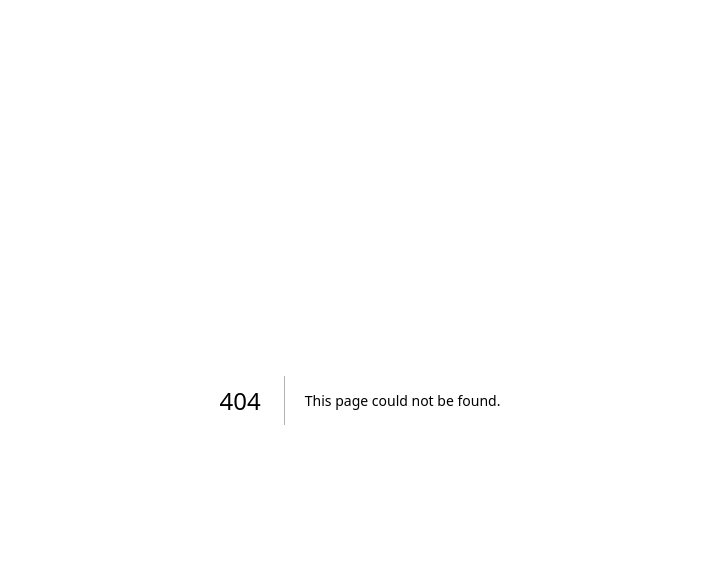
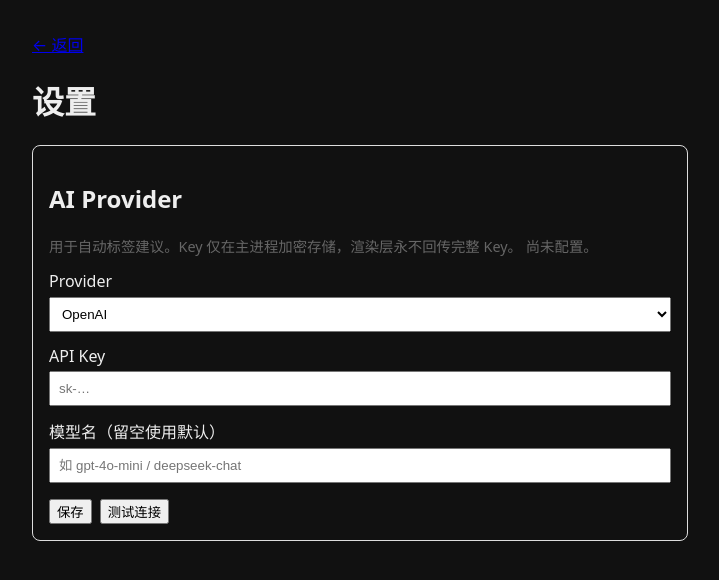
Before and after one commit to SOMWHY/sift, a Next.js app: page /settings in a window 1280 px wide. Before the commit this address had no page. Shown: the top 580 px of the page, without its empty margins (280-999 px from the left). Built offline with nearby package versions, Linux system fonts and the light colour scheme.

Commit message:
feat(providers): settings UI

```diff
--- /dev/null
+++ b/src/app/settings/page.tsx
@@ -0,0 +1,137 @@
+'use client';
+
+import { useEffect, useState } from 'react';
+import Link from 'next/link';
+
+const PROVIDERS = [
+  { id: 'openai', label: 'OpenAI' },
+  { id: 'deepseek', label: 'DeepSeek' },
+  { id: 'groq', label: 'Groq' },
+  { id: 'custom', label: '自定义（OpenAI 兼容）' },
+];
+
+export default function SettingsPage() {
+  const [providerId, setProviderId] = useState('openai');
+  const [apiKey, setApiKey] = useState('');
+  const [baseUrl, setBaseUrl] = useState('');
+  const [model, setModel] = useState('');
+  const [status, setStatus] = useState<{ configured: boolean; hint: string | null }>({
+    configured: false,
+    hint: null,
+  });
+  const [message, setMessage] = useState<string | null>(null);
+  const [busy, setBusy] = useState(false);
+
+  useEffect(() => {
+    if (typeof window === 'undefined' || !window.sift) return;
+    void window.sift.getProviderStatus().then(setStatus);
+  }, []);
+
+  async function save() {
+    if (!window.sift) return;
+    setBusy(true);
+    setMessage(null);
+    try {
+      const result = await window.sift.saveProvider({ providerId, apiKey, baseUrl, model });
+      if (result.configured) {
+        setApiKey(''); // 提交后清空输入框
+        setMessage('已保存。');
+        setStatus(await window.sift.getProviderStatus());
+      } else {
+        setMessage('保存失败：请填写 API Key。');
+      }
+    } finally {
+      setBusy(false);
+    }
+  }
+
+  async function test() {
+    if (!window.sift) return;
+    setBusy(true);
+    setMessage(null);
+    try {
+      const result = await window.sift.testConnection(providerId);
+      setMessage(result.ok ? '连接成功。' : `连接失败：${result.error ?? '未知错误'}`);
+    } finally {
+      setBusy(false);
+    }
+  }
+
+  return (
+    <main style={{ padding: '2rem', maxWidth: 720, margin: '0 auto' }}>
+      <nav style={{ marginBottom: '1rem' }}>
+        <Link href="/">← 返回</Link>
+      </nav>
+      <h1>设置</h1>
+
+      <section style={{ border: '1px solid #ddd', borderRadius: 8, padding: '1rem', marginBottom: '1.5rem' }}>
+        <h2>AI Provider</h2>
+        <p style={{ color: '#666', fontSize: '0.9rem' }}>
+          用于自动标签建议。Key 仅在主进程加密存储，渲染层永不回传完整 Key。
+          {status.configured && status.hint ? ` 当前已配置（${status.hint}）。` : ' 尚未配置。'}
+        </p>
+
+        <label style={{ display: 'block', marginTop: '0.8rem' }}>
+          Provider
+          <select
+            value={providerId}
+            onChange={(e) => setProviderId(e.target.value)}
+            style={{ display: 'block', width: '100%', padding: '0.5rem', marginTop: '0.3rem' }}
+          >
+            {PROVIDERS.map((p) => (
+              <option key={p.id} value={p.id}>
+                {p.label}
+              </option>
+            ))}
+          </select>
+        </label>
+
+        <label style={{ display: 'block', marginTop: '0.8rem' }}>
+          API Key
+          <input
+            type="password"
+            value={apiKey}
+            onChange={(e) => setApiKey(e.target.value)}
+            autoComplete="off"
+            placeholder="sk-…"
+            style={{ display: 'block', width: '100%', padding: '0.5rem', marginTop: '0.3rem' }}
+          />
+        </label>
+
+        {providerId === 'custom' && (
+          <label style={{ display: 'block', marginTop: '0.8rem' }}>
+            Base URL
+            <input
+              type="text"
+              value={baseUrl}
+              onChange={(e) => setBaseUrl(e.target.value)}
+              placeholder="https://api.example.com/v1"
+              style={{ display: 'block', width: '100%', padding: '0.5rem', marginTop: '0.3rem' }}
+            />
+          </label>
+        )}
+
+        <label style={{ display: 'block', marginTop: '0.8rem' }}>
+          模型名（留空使用默认）
+          <input
+            type="text"
+            value={model}
+            onChange={(e) => setModel(e.target.value)}
+            placeholder="如 gpt-4o-mini / deepseek-chat"
+            style={{ display: 'block', width: '100%', padding: '0.5rem', marginTop: '0.3rem' }}
+          />
+        </label>
+
+        <div style={{ marginTop: '1rem', display: 'flex', gap: '0.5rem' }}>
+          <button type="button" onClick={save} disabled={busy}>
+            {busy ? '处理中…' : '保存'}
+          </button>
+          <button type="button" onClick={test} disabled={busy}>
+            测试连接
+          </button>
+        </div>
+        {message && <p style={{ marginTop: '0.8rem' }}>{message}</p>}
+      </section>
+    </main>
+  );
+}
```
